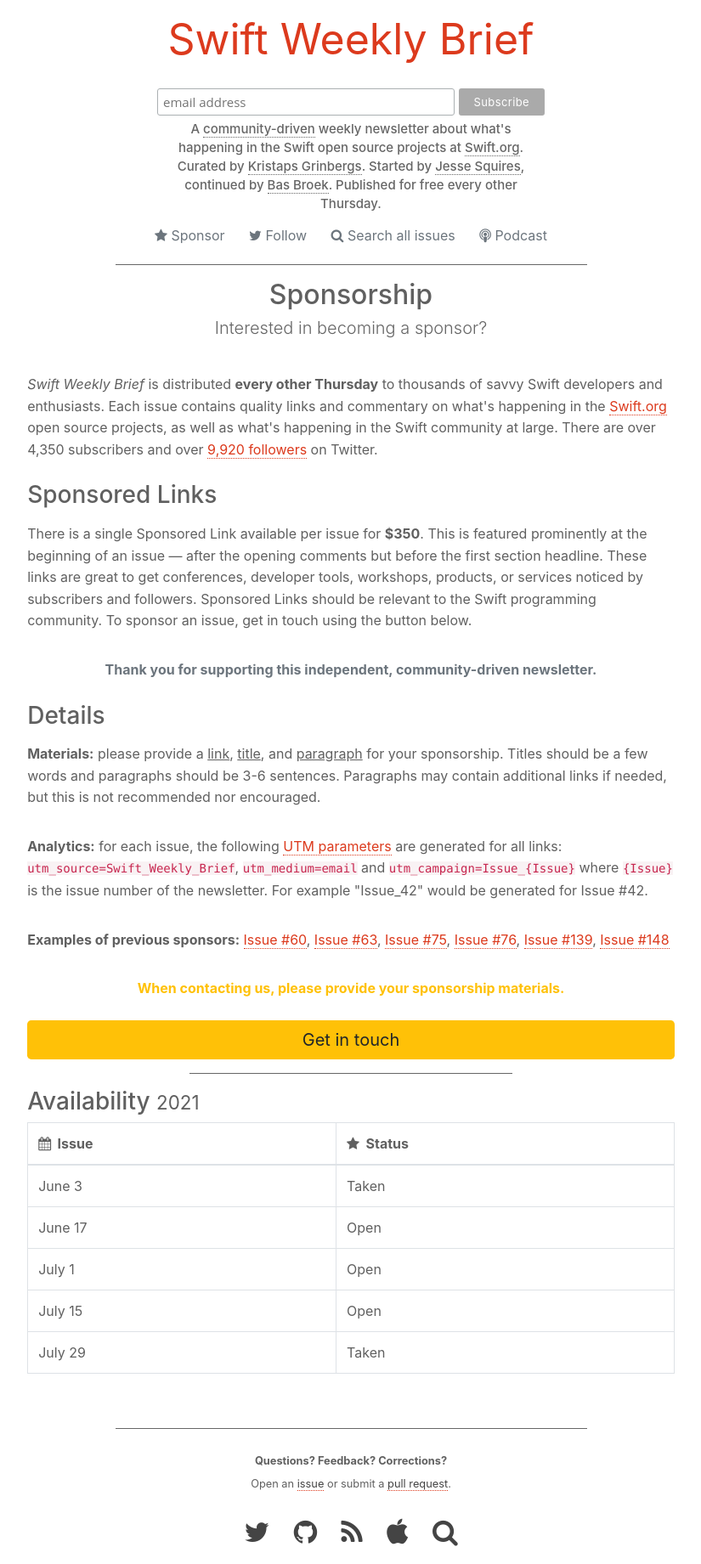
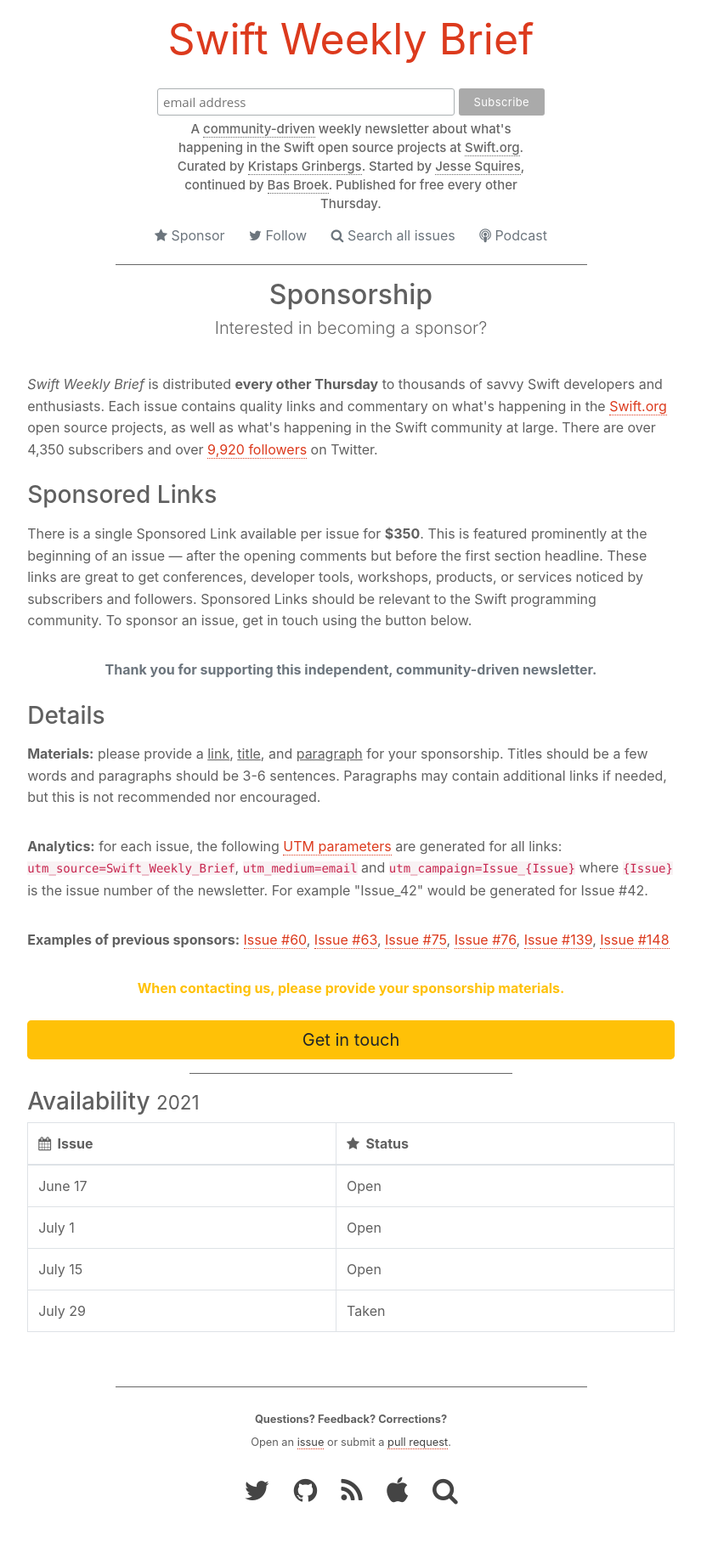
Before and after one commit to SwiftWeekly/swiftweekly.github.io, a Jekyll site: the page built from sponsorship.md, in a window 1280 px wide. Shown: the whole page at 85% size, without its empty margins (227-1052 px from the left). Built offline with Jekyll 4.4.1, drawn with Linux system fonts in a browser that asks for light colours; after the commit the page ends 1792 px from its top, so only the background shows below that.

Commit message:
Update sponsorship.md

```diff
--- a/sponsorship.md
+++ b/sponsorship.md
@@ -60,7 +60,6 @@
 <div class="table-responsive" markdown="1">
 | <i class="fa fa-calendar" aria-hidden="true"></i>&nbsp; Issue | <i class="fa fa-star" aria-hidden="true"></i>&nbsp; Status |
 |:-|:-|
-| June 3   | Taken |
 | June 17   | Open |
 | July 1   | Open |
 | July 15   | Open |
```
